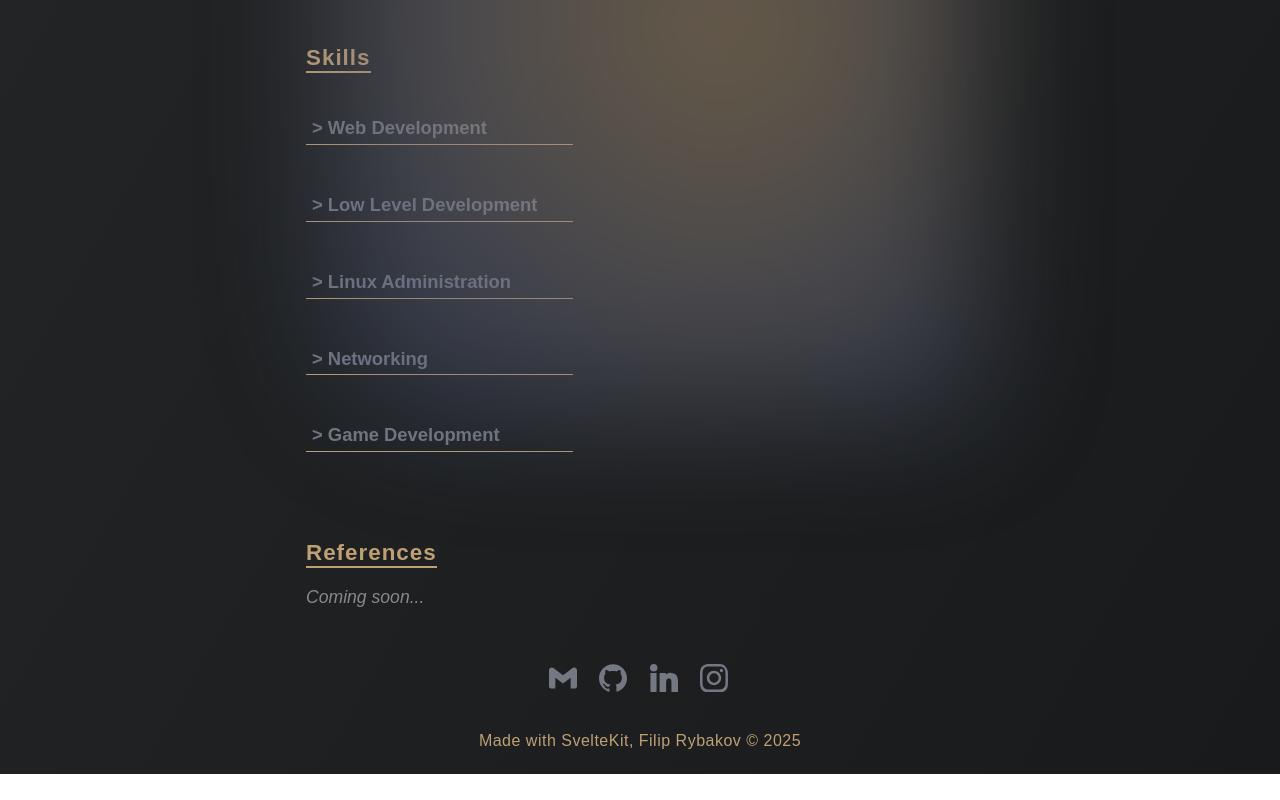
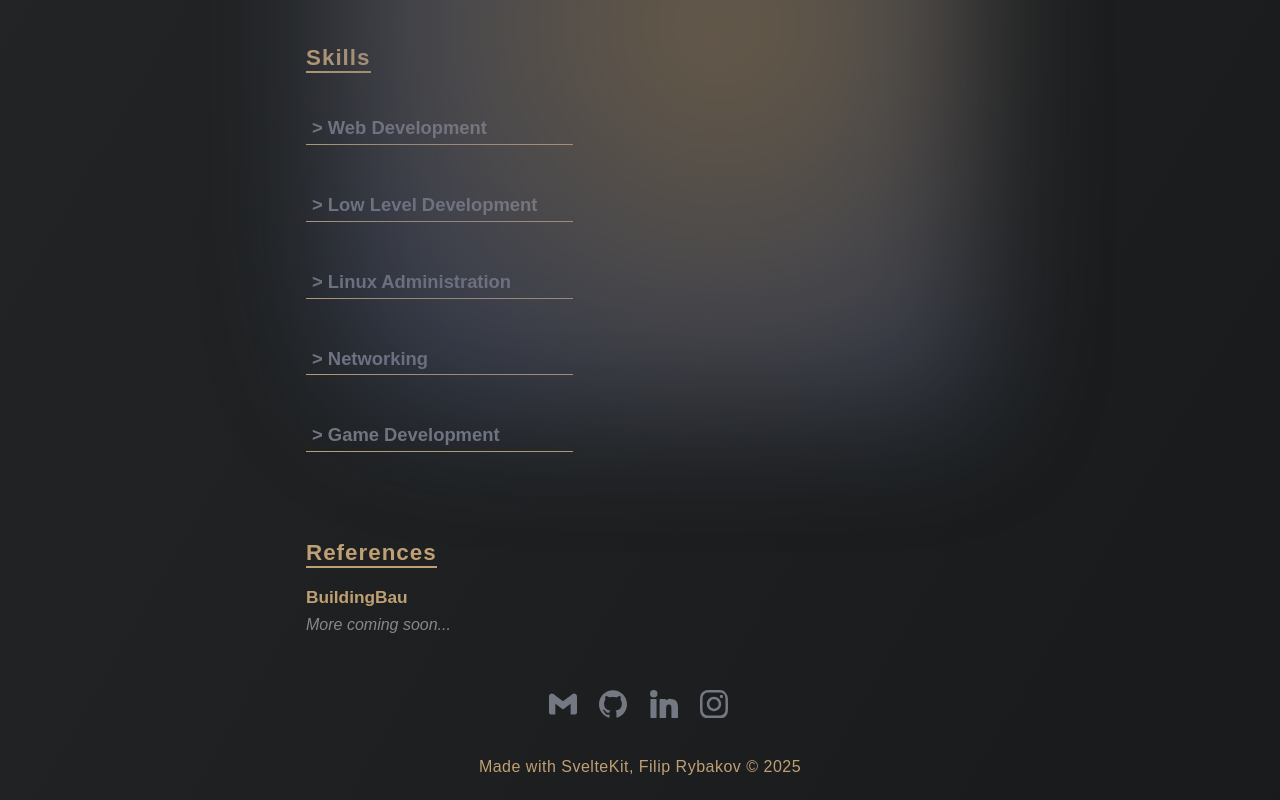
Before and after one commit to 1Filipek2/portfolio-SvelteKit, a SvelteKit app: page / in a window 1280 px wide. Shown: the part 345-1145 px from the top of the page. Before the commit the page ends 1119 px from the top, so only its background shows below. Built offline with nearby package versions, Linux system fonts and the light colour scheme.

Commit message:
style: update and clean up main.css for improved layout and references

```diff
--- a/src/routes/+page.svelte
+++ b/src/routes/+page.svelte
@@ -95,7 +95,15 @@
       {/each}
     </div>
     <h2 class="references-title">References</h2>
-    <div class="references-coming-soon">Coming soon...</div>
+    <div class="references-list">
+      <a
+        href="https://buildingbau.eu/"
+        target="_blank"
+        rel="noopener"
+        class="reference-link">BuildingBau</a
+      >
+      <div class="references-more">More coming soon...</div>
+    </div>
     <div class="contact-links">
       <a href="mailto:rybakovfilip12@gmail.com" target="_blank" title="Gmail">
         <svg
--- a/static/styles/main.css
+++ b/static/styles/main.css
@@ -224,6 +224,30 @@ h2 {
   text-align: left;
 }
 
+.references-list {
+  display: flex;
+  flex-direction: column;
+  gap: 0.5rem;
+  margin-bottom: 1.5rem;
+}
+
+.reference-link {
+  color: var(--accent);
+  font-weight: bold;
+  text-decoration: none;
+  font-size: 1.08rem;
+}
+
+.reference-link:hover {
+  text-decoration: underline;
+}
+
+.references-more {
+  color: #888;
+  font-size: 1rem;
+  font-style: italic;
+}
+
 .references-coming-soon {
   color: #888;
   font-size: 1.1rem;
@@ -309,7 +333,6 @@ footer {
   width: 100%;
 }
 
-/* Responsive */
 @media (max-width: 600px) {
   .container {
     margin-top: 3.5rem;
```
